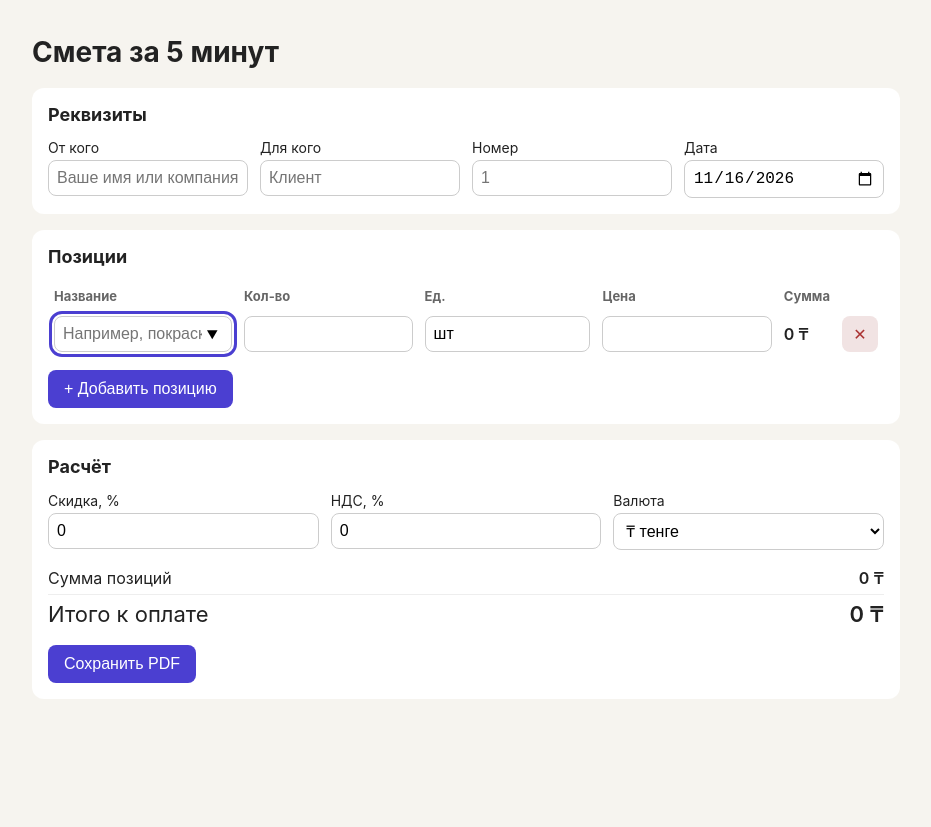
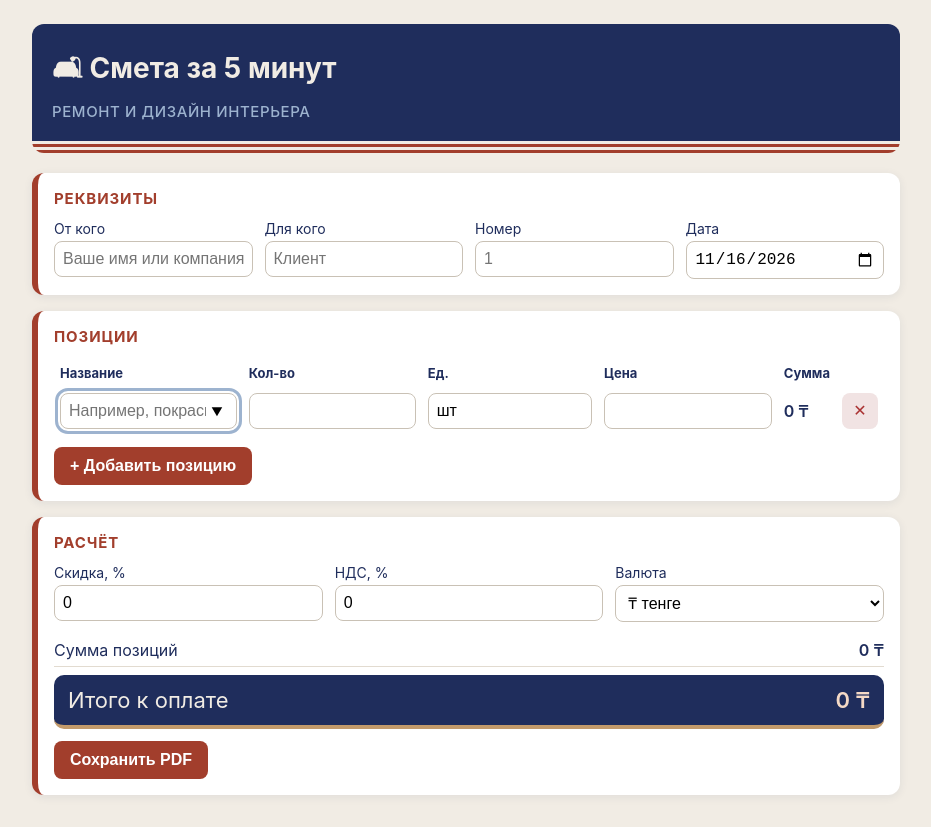
Before and after one commit to nurbayevkin-dev/smeta-ainur-askerbekova, a plain HTML site: page index.html in a window 1280 px wide. Shown: the whole page, without its empty margins (174-1105 px from the left). Before the commit the page ends 800 px from the top, so only its background shows below. Drawn offline with Linux system fonts and the light colour scheme.

Commit message:
Дизайн в цветах интерьера

```diff
--- a/styles.css
+++ b/styles.css
@@ -79,3 +79,66 @@ select { width: 100%; padding: 8px; font-size: 16px; border: 1px solid #ccc; bor
   .print-doc .totals p { display: flex; justify-content: space-between; max-width: 300px; margin-left: auto; }
   .print-doc .sign { display: flex; justify-content: space-between; gap: 24pt; margin-top: 40pt; }
 }
+
+/* ===== Дизайн: интерьер (терракота + синий) ===== */
+body {
+  background: #f1ece4;
+  color: #1f2d5c;
+}
+
+/* Шапка — тёмно-синяя, снизу полоски как у ковра */
+h1 {
+  margin: 8px 0 20px;
+  padding: 24px 20px 32px;
+  border-radius: 12px;
+  color: #f1ece4;
+  background:
+    repeating-linear-gradient(0deg, #a23e2c 0 3px, #f1ece4 3px 6px) bottom / 100% 12px no-repeat,
+    #1f2d5c;
+}
+h1::before { content: "🛋 "; }
+h1::after {
+  content: "Ремонт и дизайн интерьера";
+  display: block;
+  margin-top: 6px;
+  font-size: 15px;
+  font-weight: 500;
+  color: #9db3cf;
+  letter-spacing: 0.04em;
+  text-transform: uppercase;
+}
+
+/* Карточки — терракотовая полоса слева */
+.card {
+  border-left: 6px solid #a23e2c;
+  box-shadow: 0 2px 10px rgba(31, 45, 92, 0.08);
+}
+h2 {
+  font-size: 15px;
+  text-transform: uppercase;
+  letter-spacing: 0.06em;
+  color: #a23e2c;
+}
+.items th, .requisites label, .settings label { color: #1f2d5c; }
+input, select { border-color: #c9c1b5; }
+
+/* Кнопки — терракота */
+.add {
+  background: #a23e2c;
+  color: #fff;
+  font-weight: 600;
+}
+.add:hover { background: #87321f; }
+button:focus-visible, input:focus-visible, select:focus-visible { outline: 3px solid #9db3cf; }
+
+/* Итог — тёмно-синяя табличка */
+.summary div { border-bottom-color: #e2dbd0; }
+.summary .grand {
+  margin-top: 8px;
+  padding: 12px 14px;
+  border-radius: 10px;
+  background: #1f2d5c;
+  color: #f1ece4;
+  border-bottom: 4px solid #c29a6b;
+}
+.summary .grand dd { color: #f4d9c6; }
```
